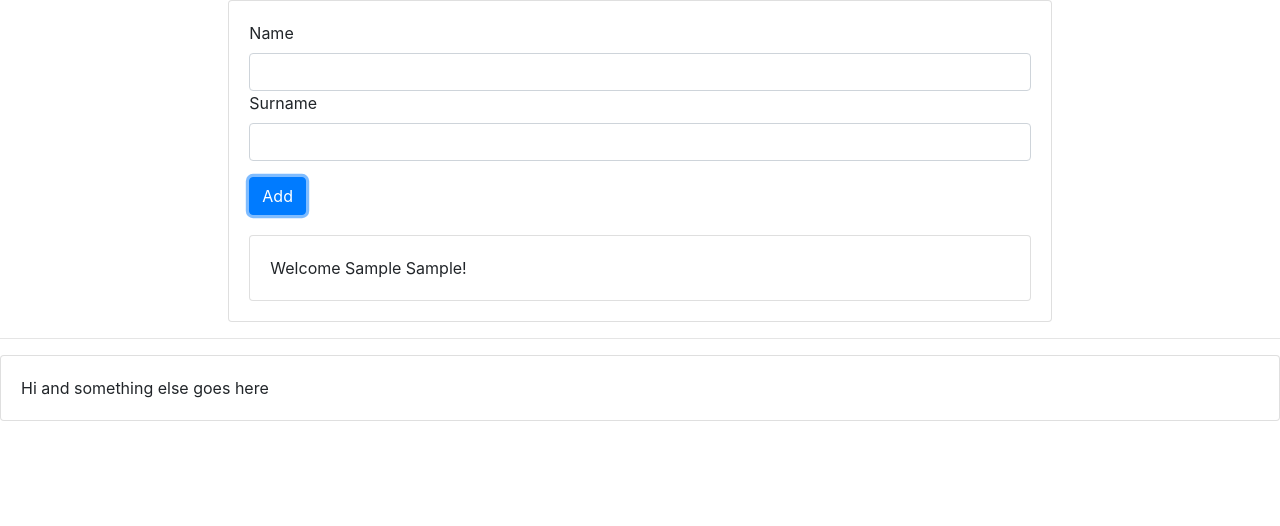
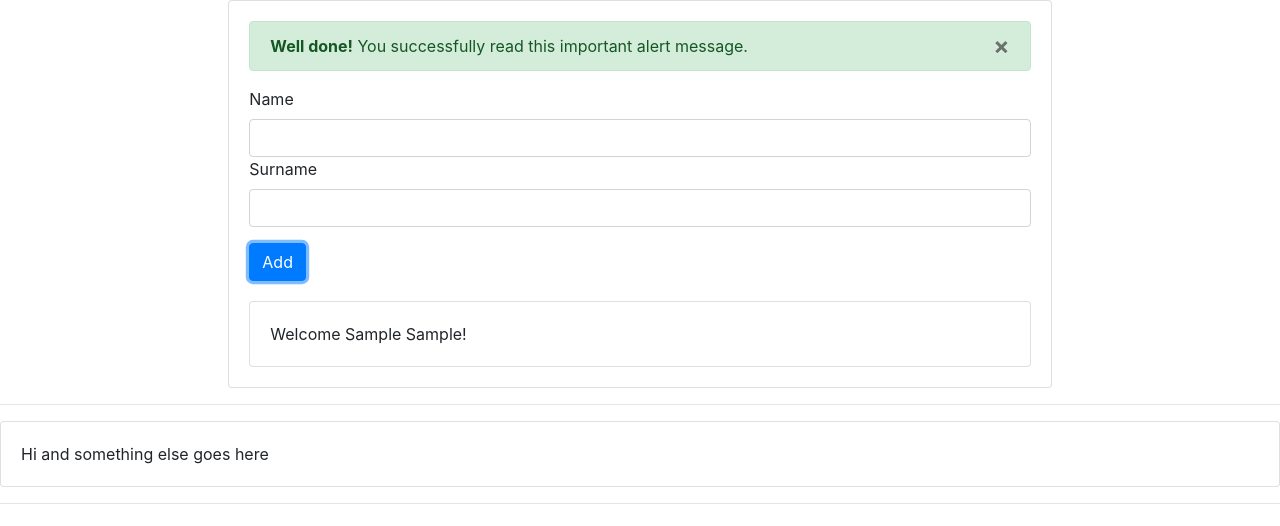
Before and after one commit to pawelklasa/JS-playground, a plain HTML site: page index.html in a window 1280 px wide. Both pictures are taken after typing "Sample", "Sample" into the empty fields and a click on the button "Add". Drawn offline with nearby package versions, Linux system fonts and the light colour scheme.

Commit message:
close notification

```diff
--- a/app.js
+++ b/app.js
@@ -32,12 +32,24 @@ document.getElementById('form-group').addEventListener('submit', function(e) {
   document.getElementById('surname').value = '';
   //form.reset();
 
+  // Show alert
+  const alert = document.getElementById('success');
+  alert.style.display = 'block';
+
+
+
   console.log(card);
   console.log(person);
   console.log(person.addNames());
 
   e.preventDefault();
 });
+
+// Close notification
+document.getElementById('close').addEventListener('click', function() {
+  const alert = document.getElementById('success');
+  alert.style.display = 'none';
+})
 
 // ........................
 
@@ -50,7 +62,3 @@ newElement.appendChild(document.createTextNode('Hi and something else goes here'
 
 const placeholder = document.getElementById('placeholder');
 placeholder.appendChild(newElement);
-
-
-
-console.log(newElement);
--- a/index.html
+++ b/index.html
@@ -11,6 +11,12 @@
 <body>
   <div class="container col-8">
     <div class="card" id="card">
+        <div class="alert alert-success" role="alert" id="success">
+          <strong>Well done!</strong> You successfully read this important alert message.
+          <button type="button" class="close" id="close">
+            <span aria-hidden="true">&times;</span>
+          </button>
+        </div>
         <form id="form-group">
           <div class="form-group">
             <label for="name">Name</label>
@@ -24,8 +30,7 @@
   </div>
   <hr>
   <div id="placeholder"></div>
-
-
+  <hr>
   <script src="app.js"></script>
 </body>
 </html>
--- a/style.css
+++ b/style.css
@@ -5,3 +5,7 @@
 .name {
   margin-top: 20px;
 }
+
+.alert-success {
+  display: none;
+}
```
